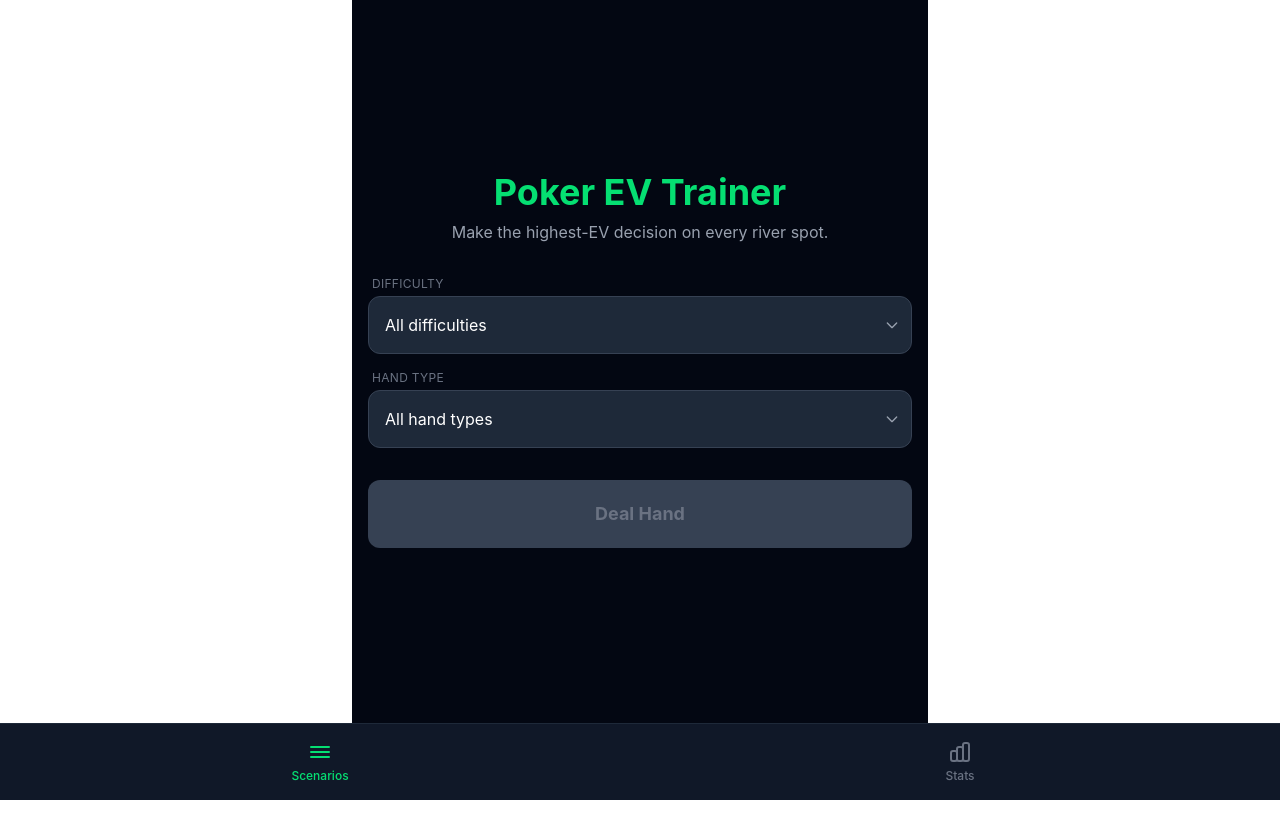
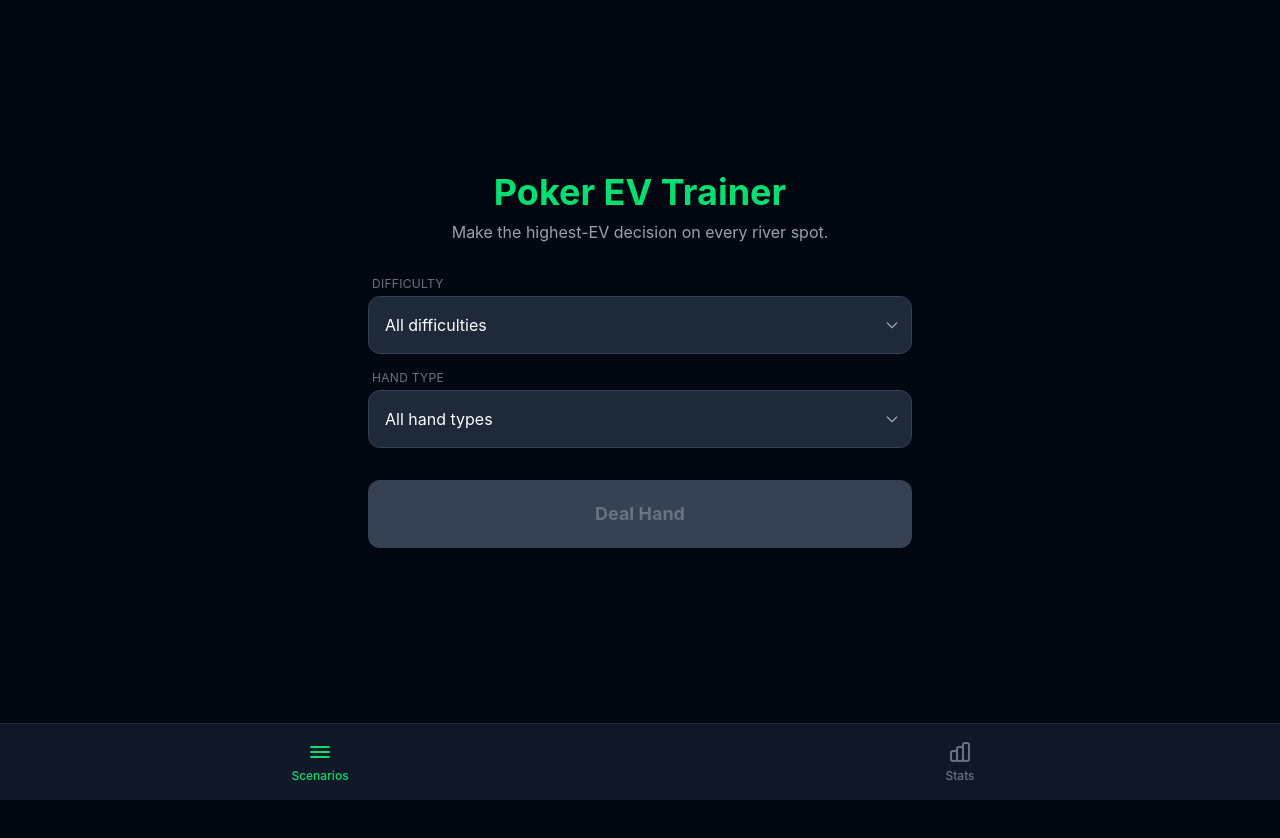
Before and after one commit to Lichu23/poker-ev-trainer, a React (Vite) app: page / in a window 1280 px wide. Shown: the top 838 px of the page. Built offline with nearby package versions, Linux system fonts and the light colour scheme; no server answers; the database is empty.

Commit message:
fix: extend dark background full-width on desktop
  - Wrap root layout in min-h-screen bg-gray-950 so sidebars are dark
  - Set html/body background-color to gray-950 in index.css to cover
    any area outside the React root before hydration

```diff
--- a/src/index.css
+++ b/src/index.css
@@ -1 +1,5 @@
 @import "tailwindcss";
+
+html, body {
+  background-color: #030712; /* gray-950 */
+}
--- a/src/routes/__root.tsx
+++ b/src/routes/__root.tsx
@@ -3,11 +3,11 @@
 
 export const Route = createRootRoute({
   component: () => (
-    <>
+    <div className="min-h-screen bg-gray-950">
       <div className="pb-16">
         <Outlet />
       </div>
       <BottomNav />
-    </>
+    </div>
   ),
 })
```
